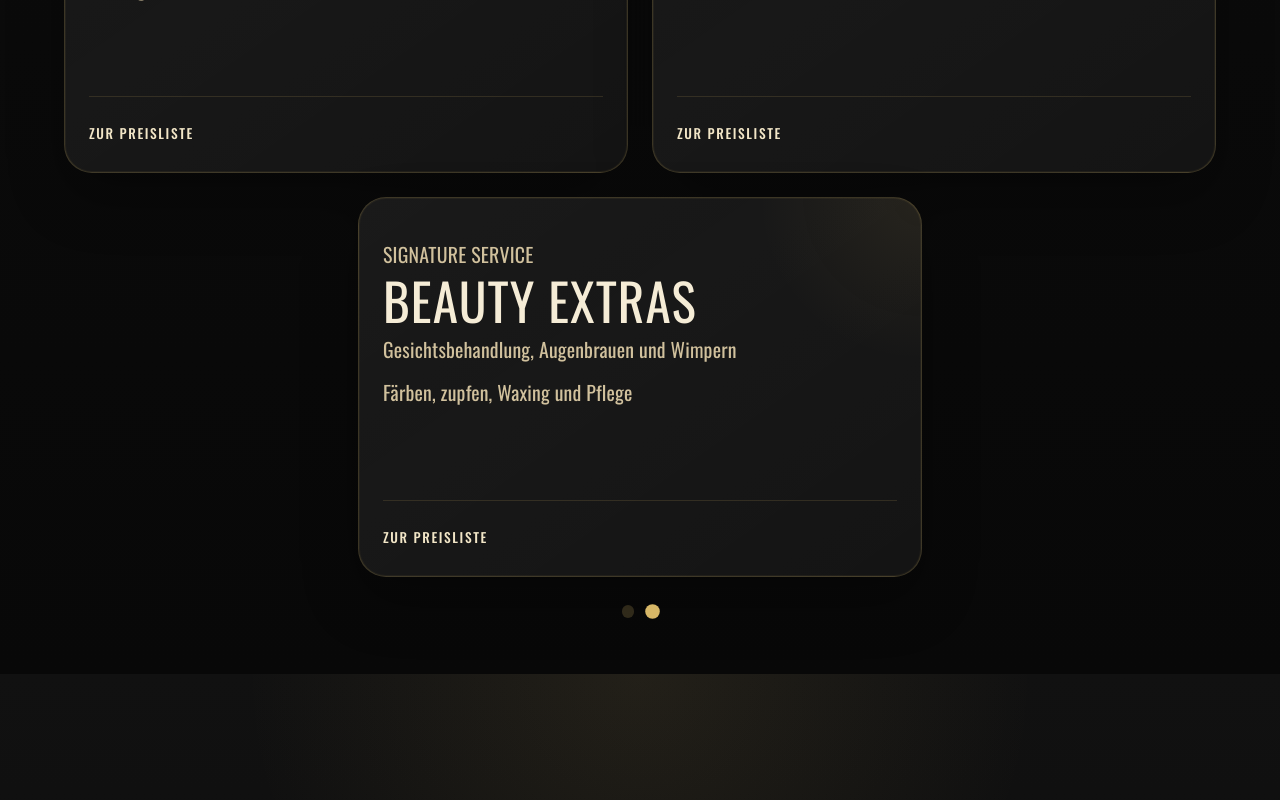
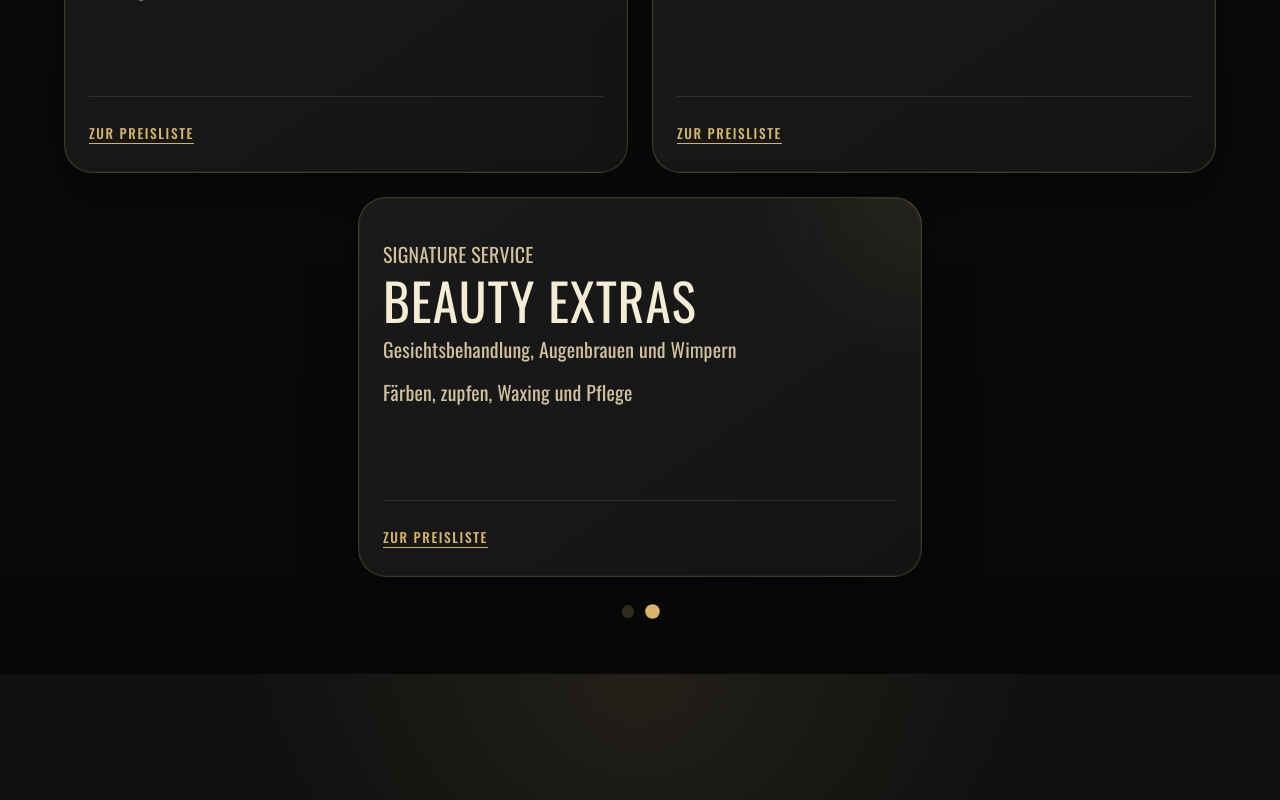
Before and after one commit to EureDavE/alis-coiffeur, a Vue app: page / in a window 1280 px wide. Shown: the part 2120-2920 px from the top of the page. Built offline with nearby package versions, Linux system fonts and the light colour scheme.

Commit message:
Final Commit 2?

```diff
--- a/src/App.vue
+++ b/src/App.vue
@@ -892,7 +892,7 @@ watch(mobileMenuOpen, (isOpen) => {
 
       <footer class="site-footer">
         <div class="site-footer-box">
-          <p>Website by David Kutlesa</p>
+          <p>Developed by David Kutlesa</p>
         </div>
       </footer>
     </section>
@@ -1163,20 +1163,26 @@ watch(mobileMenuOpen, (isOpen) => {
 }
 
 .service-price-link {
-  color: #d7b767;
+  color: #d7b767 !important;
+  display: inline-block;
   font-size: 0.96rem;
   font-weight: 500;
   letter-spacing: 0.06em;
-  text-decoration: underline;
-  text-decoration-color: rgba(215, 183, 103, 0.82);
-  text-decoration-thickness: 1px;
+  text-decoration-line: underline !important;
+  text-decoration-color: rgba(215, 183, 103, 0.98) !important;
+  text-decoration-thickness: 1px !important;
   text-underline-offset: 0.24rem;
-  transition: color 0.2s ease, text-decoration-color 0.2s ease, opacity 0.2s ease;
-}
-
+  transition: opacity 0.2s ease;
+}
+
+.service-price-link:link,
+.service-price-link:visited,
+.service-price-link:hover,
+.service-price-link:active,
 .service-price-link:hover {
-  color: #f0d694;
-  text-decoration-color: rgba(240, 214, 148, 0.98);
+  color: #d7b767 !important;
+  text-decoration-line: underline !important;
+  text-decoration-color: rgba(215, 183, 103, 0.98) !important;
 }
 
 .about-ornament-top {
@@ -1568,9 +1574,15 @@ watch(mobileMenuOpen, (isOpen) => {
   }
 
   .service-card-copy p,
-  .service-footer a,
   .service-eyebrow {
     font-size: 0.82rem;
+  }
+
+  .service-price-link {
+    color: #d7b767 !important;
+    font-size: 0.82rem;
+    text-decoration-line: underline !important;
+    text-decoration-color: rgba(215, 183, 103, 0.98) !important;
   }
 
   .gallery-grid {
@@ -1702,10 +1714,35 @@ watch(mobileMenuOpen, (isOpen) => {
     padding-inline: 0.5rem;
   }
 
-  .top-mark,
   .flourish-top,
   .flourish-bottom {
     display: none;
+  }
+
+  .top-mark {
+    display: grid;
+    align-items: start;
+    gap: 0.14rem;
+    margin-bottom: 0.38rem;
+  }
+
+  .top-line {
+    width: 3.15rem;
+    height: 2px;
+    transform: translateY(-0.18rem);
+  }
+
+  .swirl {
+    height: 1.4rem;
+    margin-top: 0.08rem;
+  }
+
+  .swirl:before {
+    height: 1rem;
+  }
+
+  .swirl:after {
+    height: 0.72rem;
   }
 
   .logo-core {
--- a/vite.config.js
+++ b/vite.config.js
@@ -9,6 +9,9 @@ export default defineConfig({
   build: {
     outDir: 'docs',
     emptyOutDir: true,
+    sourcemap: false,
+    cssMinify: true,
+    reportCompressedSize: false,
     rollupOptions: {
       input: {
         main: fileURLToPath(new URL('./index.html', import.meta.url)),
```
Also changed, not shown: 5 other files (tests, documents, lock files or other folders).
